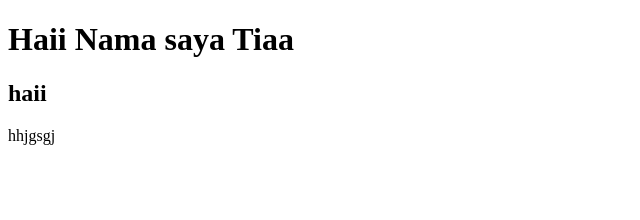
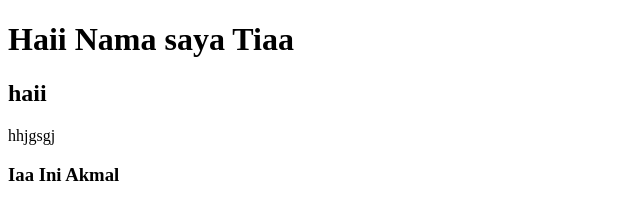
Before and after one commit to Tiaapril844/contoh, a plain HTML site: page index.html in a window 1280 px wide. Shown: the whole page, without its empty margins (0-640 px from the left). Drawn offline with Linux system fonts and the light colour scheme.

Commit message:
iaa Ini Akmal ya

```diff
--- a/index.html
+++ b/index.html
@@ -10,5 +10,6 @@
     <h1>Haii Nama saya Tiaa</h1>
     <h2>haii</h2>
     <p>hhjgsgj</p>
+    <h3>Iaa Ini Akmal</h3>
 </body>
 </html>
```
